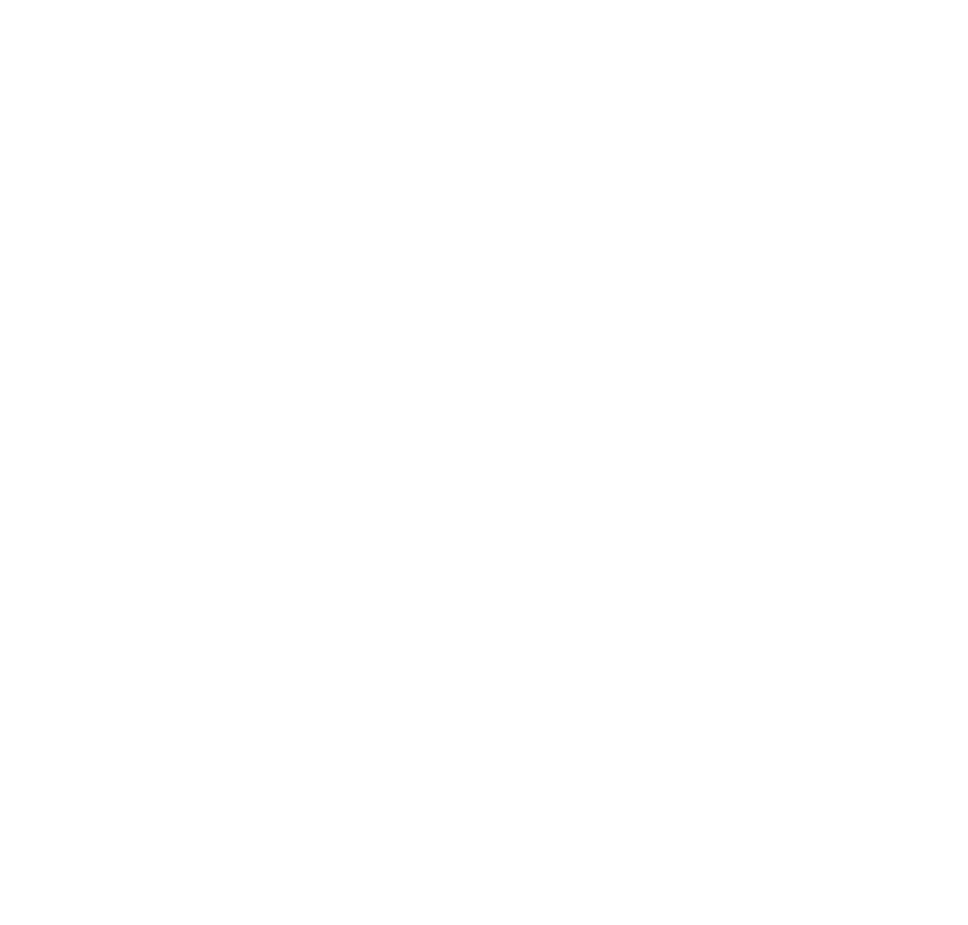
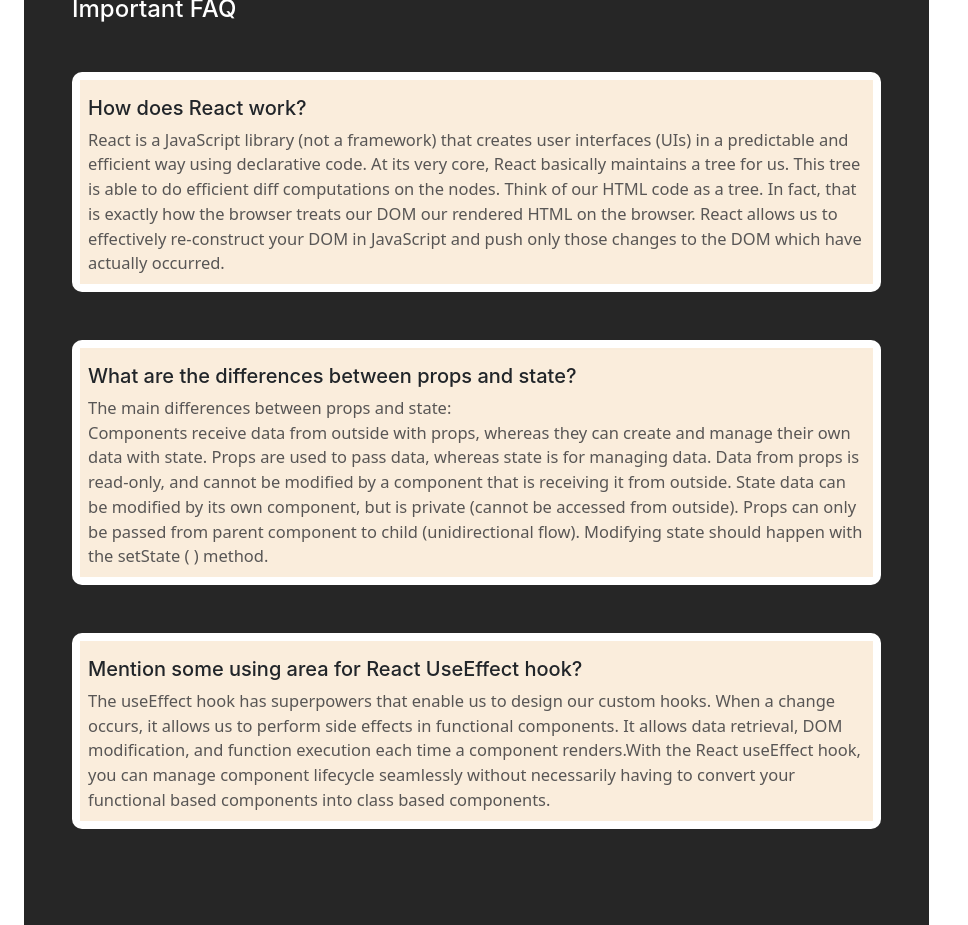
Before and after one commit to jharnakhatun2/body-burn-club_repo, a React (Create React App) app: page / in a window 1280 px wide. Shown: the part 1180-2105 px from the top of the page, without its empty margins (0-968 px from the left). Before the commit the page ends 1170 px from the top, so only its background shows below. Built offline with nearby package versions, Linux system fonts and the light colour scheme.

Commit message:
added 3 faq and final recheck

```diff
--- a/package.json
+++ b/package.json
@@ -11,6 +11,7 @@
     "@testing-library/user-event": "^13.5.0",
     "react": "^18.2.0",
     "react-dom": "^18.2.0",
+    "react-modal": "^3.15.1",
     "react-scripts": "5.0.1",
     "react-toastify": "^9.0.8",
     "web-vitals": "^2.1.4"
--- a/src/Activity/Activity.js
+++ b/src/Activity/Activity.js
@@ -4,6 +4,7 @@
 import Header from '../Header/Header';
 import './Activity.css';
 import { addToDb, getStoredCart } from '../utilities/fakedb';
+import Blog from '../Blog/Blog';
 
 
 
@@ -23,9 +24,9 @@
     useEffect(() => {
         const storedExercise = getStoredCart();
         const savedExercise = [];
-        for(const id in storedExercise){
+        for (const id in storedExercise) {
             const addedExercise = excercises.find(exercise => exercise.id === id);
-            if(addedExercise){
+            if (addedExercise) {
                 const quantity = storedExercise[id];
                 // console.log(addedExercise);
                 addedExercise.quantity = quantity;
@@ -33,7 +34,7 @@
             }
         }
         setExerciseTime(savedExercise);
-    },[excercises])
+    }, [excercises])
 
     const handleAddToList = (exercise) => {
         const newExerciseTime = [...exerciseTime, exercise];
@@ -56,11 +57,22 @@
                                     handleAddToList={handleAddToList}
                                 />)
                             }
+
+                        </div>
+                    </div>
+
+                    {/* Blog Section */}
+                    <div className="blog-container">
+                        <h4 className="mt-5 mb-4 text-white text-start ">Important FAQ</h4>
+                        <div className="blog-card-container">
+                            <Blog />
                         </div>
                     </div>
                 </div>
+
+                {/* Exercise Time Board Sidebar */}
                 <div className="board-container">
-                    <Board exerciseTime ={exerciseTime} />
+                    <Board exerciseTime={exerciseTime} />
                 </div>
             </div>
         </div>
--- /dev/null
+++ b/src/Blog/Blog.css
@@ -0,0 +1,8 @@
+.blog-component-padding{
+    background-color: #faeddc;
+}
+.about{
+    font-family: system-ui;
+    color: #585655;
+    font-size: 1.03rem;
+}
--- /dev/null
+++ b/src/Blog/Blog.js
@@ -0,0 +1,40 @@
+import React from 'react';
+import './Blog.css';
+
+
+const Blog = () => {
+
+    return (
+        <div>
+            <div className='exercise-card p-2 text-start blog-column my-5'>
+                <div className="blog-component-padding p-2">
+                    <h5 className='mt-2'>How does React work?</h5>
+                    <div className="about">
+                        <span> React is a JavaScript library (not a framework) that creates user interfaces (UIs) in a predictable and efficient way using declarative code. At its very core, React basically maintains a tree for us. This tree is able to do efficient diff computations on the nodes. Think of our HTML code as a tree. In fact, that is exactly how the browser treats our DOM our rendered HTML on the browser. React allows us to effectively re-construct your DOM in JavaScript and push only those changes to the DOM which have actually occurred.</span>
+                    </div>
+                </div>
+            </div>
+
+            <div className='exercise-card p-2 text-start blog-column my-5'>
+                <div className="blog-component-padding p-2">
+                    <h5 className='mt-2'>What are the differences between props and state?</h5>
+                    <div className="about">
+                        <span> The main differences between props and state: <br />
+                        Components receive data from outside with props, whereas they can create and manage their own data with state. Props are used to pass data, whereas state is for managing data. Data from props is read-only, and cannot be modified by a component that is receiving it from outside. State data can be modified by its own component, but is private (cannot be accessed from outside). Props can only be passed from parent component to child (unidirectional flow). Modifying state should happen with the setState ( ) method.</span>
+                    </div>
+                </div>
+            </div>
+
+            <div className='exercise-card p-2 text-start blog-column my-5'>
+                <div className="blog-component-padding p-2">
+                    <h5 className='mt-2'>Mention some using area for React UseEffect hook?</h5>
+                    <div className="about">
+                        <span> The useEffect hook has superpowers that enable us to design our custom hooks. When a change occurs, it allows us to perform side effects in functional components. It allows data retrieval, DOM modification, and function execution each time a component renders.With the React useEffect hook, you can manage component lifecycle seamlessly without necessarily having to convert your functional based components into class based components.</span>
+                    </div>
+                </div>
+            </div>
+        </div>
+    );
+};
+
+export default Blog;
```
Also changed, not shown: src/Activity/Activity.css (+8 -0 lines), 1 other file (tests, documents, lock files or other folders).
